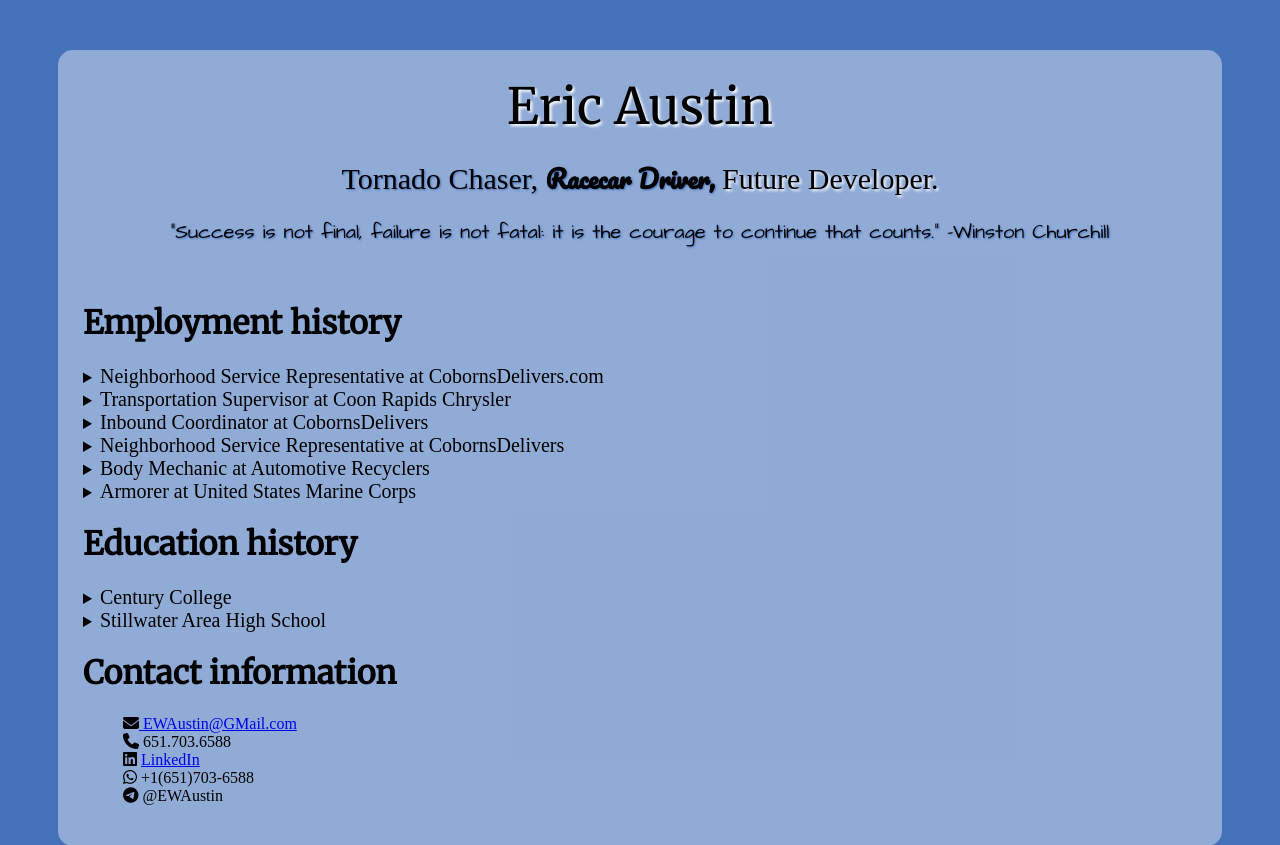
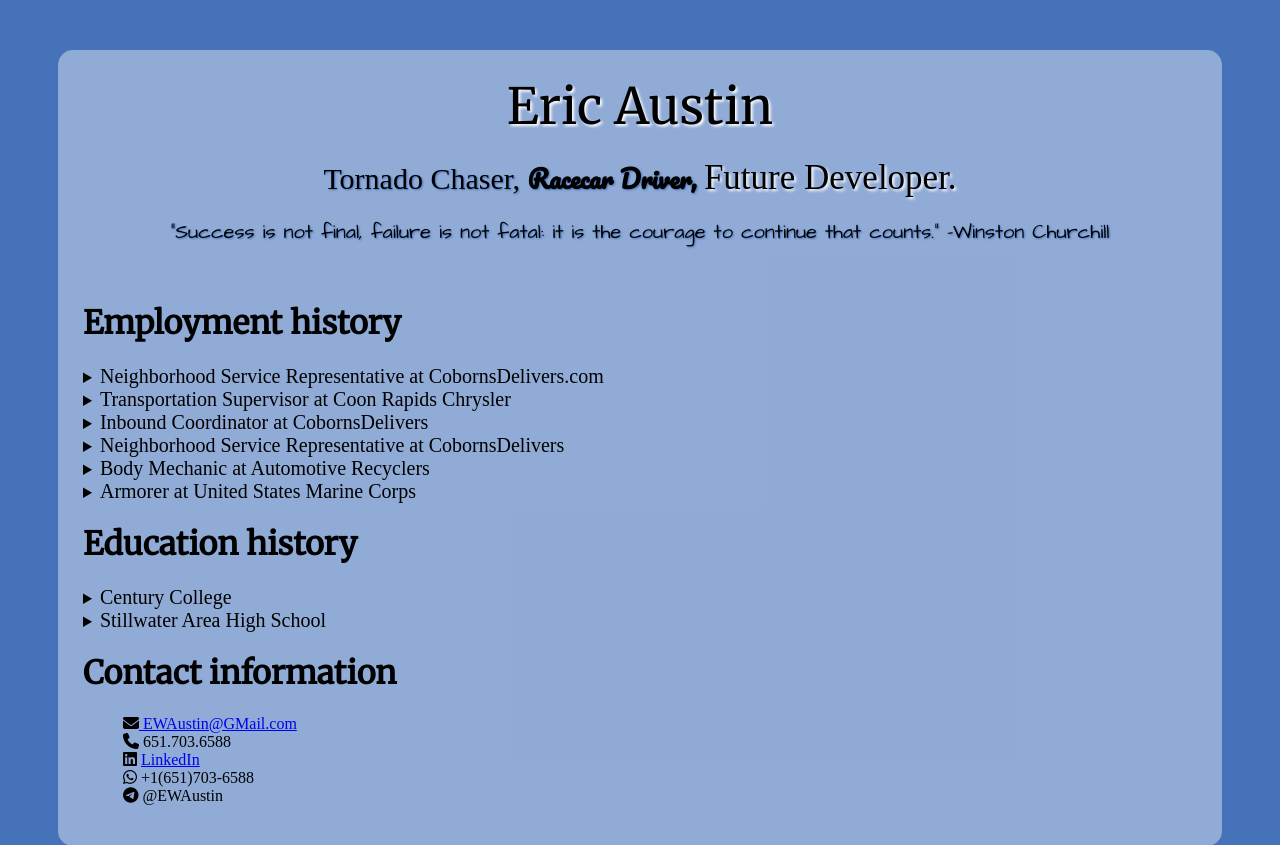
Before and after one commit to EricAustin/ericaustin.github.io, a PHP site: page / in a window 1280 px wide. Shown: the top 845 px of the page. Run offline with PHP 8.4, Linux system fonts and the light colour scheme; some libraries are stand-ins or nearby versions; some web fonts are replaced.

Commit message:
Update style.css

```diff
--- a/style.css
+++ b/style.css
@@ -24,7 +24,6 @@
   text-shadow: 1px 1px 2px rgba(70, 114, 186, 1);
   font-family: 'Yrsa';
   font-size: 30px;
-  text-align: left;
   display: inline;
   }
 
@@ -33,15 +32,13 @@
   font-family: 'Pacifico';
   font-size: 25px;
   font-weight: bold;
-  text-align: right;
   display: inline;
   }
 
 .dev {
   text-shadow: 2px 2px 3px white;
   font-family: 'Love Ya Like A Sister';
-  font-size: 30px;
-  text-align: center;
+  font-size: 35px;
   display: inline;
   }
 
```
